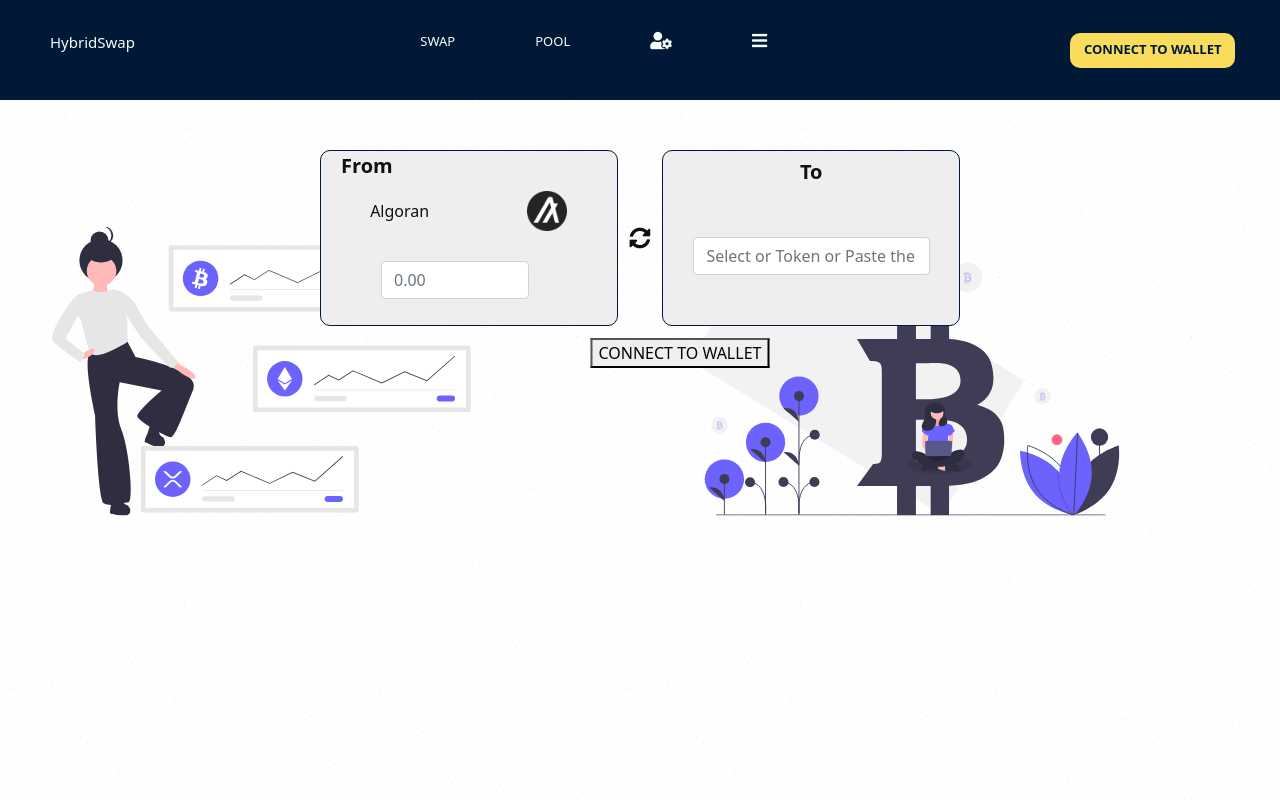
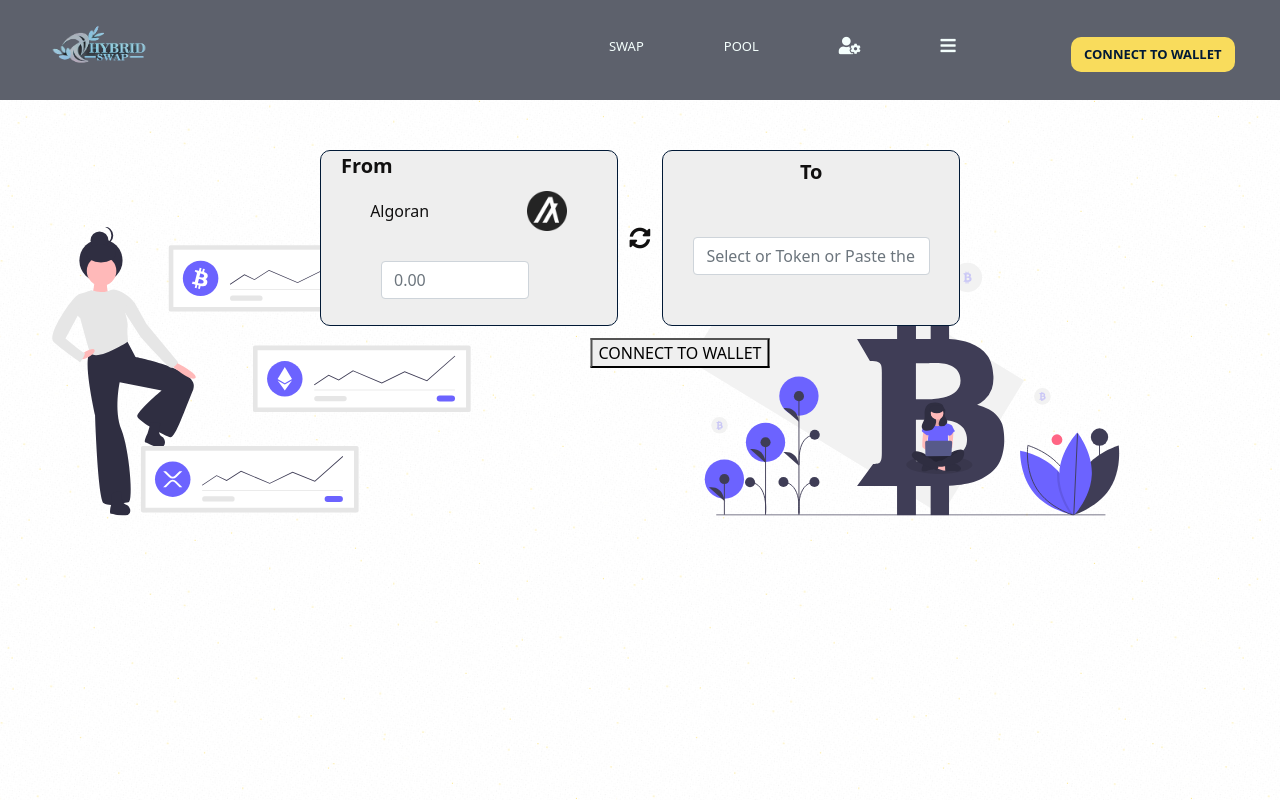
Before and after one commit to codewithgoodluck/hybridswap, a React (Create React App) app: page / in a window 1280 px wide. Built offline with nearby package versions, Linux system fonts and the light colour scheme; a web font is replaced by a local one.

Commit message:
Done with swap page

```diff
--- a/src/component/Navbar/Navbar.jsx
+++ b/src/component/Navbar/Navbar.jsx
@@ -2,6 +2,7 @@
 import {Link} from "react-router-dom"
 import {Button,Modal} from "react-bootstrap"
 import "./Navbar.scss"
+import hybridswaplogo from "../../images/hybridswaplog.png"
 import algo from "../../images/algo1.png"
 import InstallAlgo from "../../images/InstallAlgo.svg"
 import myAlgo from "../../images/myAlgo.svg"
@@ -26,7 +27,8 @@
     return (
         <div className="navbar">
             <div className="logo-image">
-              <span>HybridSwap</span>
+              {/* <span>HybridSwap</span> */}
+              <img src={hybridswaplogo } alt="" />
             </div>
             <div className="navbar-right">
                 <ul className="nav-links">
@@ -58,7 +60,8 @@
                       }
                     </span>
                     {/* hambo */}
-                    <span  className="icon-settings" onClick={()=>setShowSettings(!showSettings)
+                    <span  className="icon-settings" onClick={()=>setShowSettings(!showSettings, "navbarAnimation")
+
                          }>
                       {/* toggle icon on click */}
                       <div>
--- a/src/component/Navbar/Navbar.scss
+++ b/src/component/Navbar/Navbar.scss
@@ -4,14 +4,27 @@
     justify-content: space-between;
     align-items: center;
     height: 100px;
-    background-color: #011936FF;
-    color:#f4fffd;
+    background-color: #5d616c;
+
+    color: #acbbc0;
+    transition: transform 250ms ease-in-out;
+
 
     .logo-image {
         padding-left: 50px;
-        color: #f4fffd;
+        // color: #f4fffd;
+        color: #acbbc0;
         font-size: 15px;
-        margin-bottom: 15px;
+        width: 40%;
+        height: 40%;
+        margin-bottom: 60px;
+
+        img{
+            width: 100px;
+            height: 80px;
+
+        }
+
     }
 
     .navbar-right{
@@ -77,6 +90,12 @@
     }
 }
 
+
+
+.navbarAnimation{
+    transform: translateY(-1000px);
+}
+
 .icon-settings{
     position: relative;
     z-index: 1000;
@@ -106,6 +125,10 @@
     text-align: center;
     color: #f4fffd;
     text-align: center;
+
+    &:hover{
+        background-color: #5d616c;
+    }
 }
 
 
--- a/src/component/Pool/Pool.jsx
+++ b/src/component/Pool/Pool.jsx
@@ -1,15 +1,41 @@
 import React from 'react'
-import { Col, Container, Row } from 'react-bootstrap'
+import "../Pool/Pool.scss"
+import { Card, Button, Col, Container, Row } from 'react-bootstrap'
 
 const Pool = () => {
     return (
-        <Container>
-        <Row className="justify-content-md-center pt-5">
-        <Col xs  lg="2">
-         1 of 3
-         </Col>
-       </Row>
-        </Container>
+
+        <Card className="text-center">
+         <Card.Header >Featured</Card.Header>
+        <Card.Body>
+         <Card.Title>Special title treatment</Card.Title>
+        <Card.Text>
+         With supporting text below as a natural lead-in to additional content.
+         </Card.Text>
+        <Button variant="primary">Go somewhere</Button>
+        </Card.Body>
+        <Card.Footer className="text-muted">2 days ago</Card.Footer>
+        </Card>
+    //     <Container>
+    //     <Row className="justify-content-md-center pt-5">
+    //     <Col xs  lg="6">
+    //         <div>
+    //             <div>
+    //             <span>Liquidity provider rewards</span>
+    //             <p>Liquidity providers earn a 0.25% fee on all trades proportional to
+    //                 their share of the pool. Fees are added to the pool, accrue in real
+    //                  time and can be claimed by withdrawing your liquidity.
+    //              </p>
+    //              <button>Learn more about providing liquidity</button>
+
+    //             </div>
+
+    //         </div>
+    //      1 of 3
+    //      </Col>
+    //    </Row>
+    //     </Container>
+
     )
 }
 
--- a/src/component/Pool/Pool.scss
+++ b/src/component/Pool/Pool.scss
@@ -0,0 +1,4 @@
+
+.CardHeader{
+    background-color: yellowgreen;
+}
--- a/src/component/Swap/Swapcss.scss
+++ b/src/component/Swap/Swapcss.scss
@@ -60,6 +60,7 @@
     border: 1px solid #011936FF;
     border-radius: 10px;
      background-color: #EEEEEE;
+
 
     span{
         text-align: center;
@@ -146,7 +147,7 @@
     height: auto;
     border: 1px solid #011936FF;
     border-radius: 10px;
-     background-color: #EEEEEE;;
+    background-color: #5d616c;
 
 
 
@@ -165,7 +166,7 @@
     text-align: center;
     font-size: 20px;
     padding-top: 6px;
-    background-color: #EEEEEE;;
+    background-color: #5d616c;
 
 }
 
@@ -178,8 +179,7 @@
     height: auto;
     border: 1px solid #011936FF;
     border-radius: 10px;
-     background-color: #EEEEEE;
-
+    background-color: #5d616c;
      span{
         font-size: 20px;
         font-weight: bold;
@@ -200,7 +200,8 @@
     text-align: center;
     font-size: 20px;
     padding-top: 6px;
-    background-color: #EEEEEE;
+    // background-color: #EEEEEE;
+    background-color: #5d616c;
     span{
         font-size: 20px;
         font-weight: bold;
```
Also changed, not shown: src/images/hybridswaplog.png (added), src/images/hybridswaplogo.jpeg (added).
